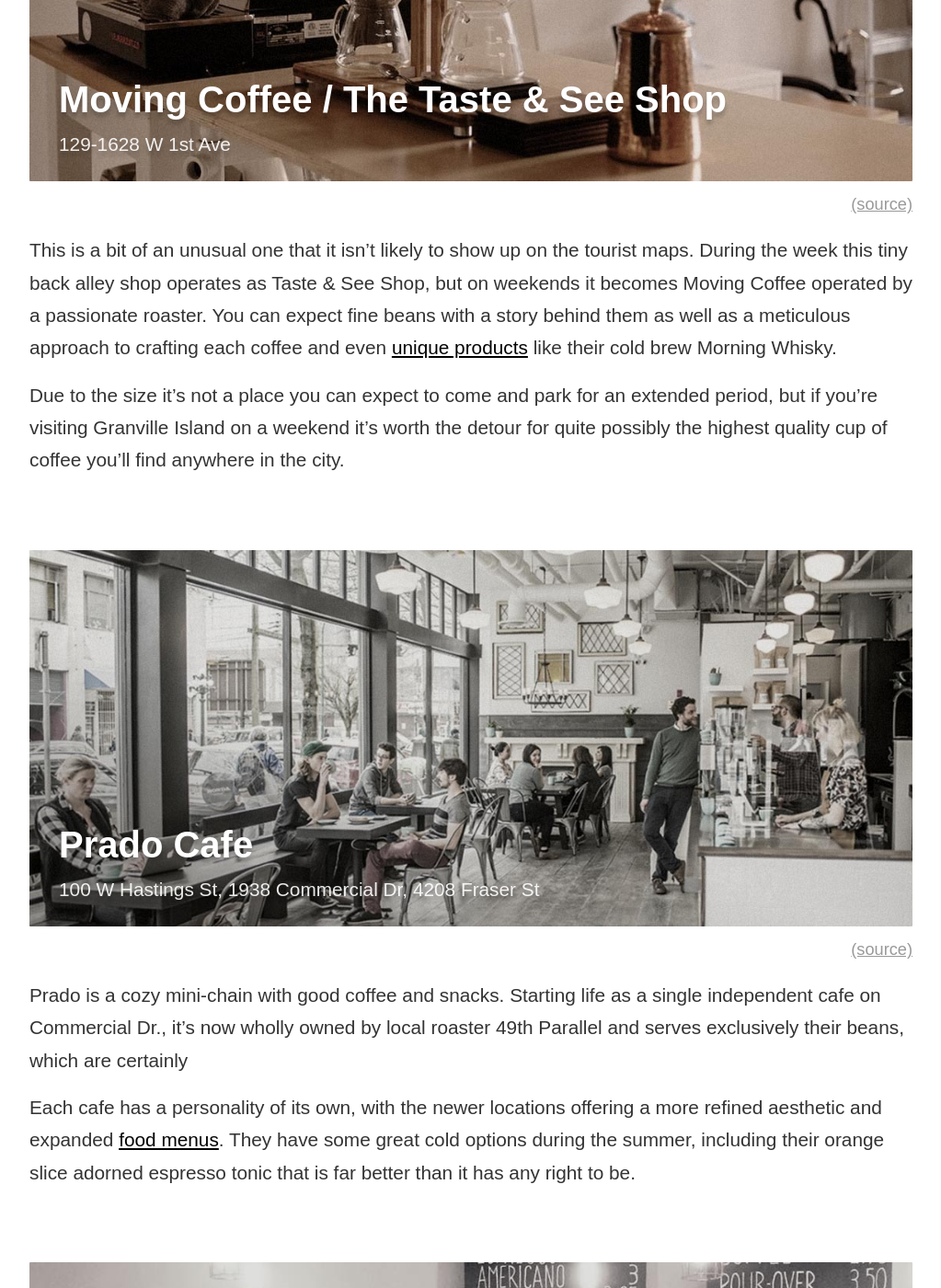
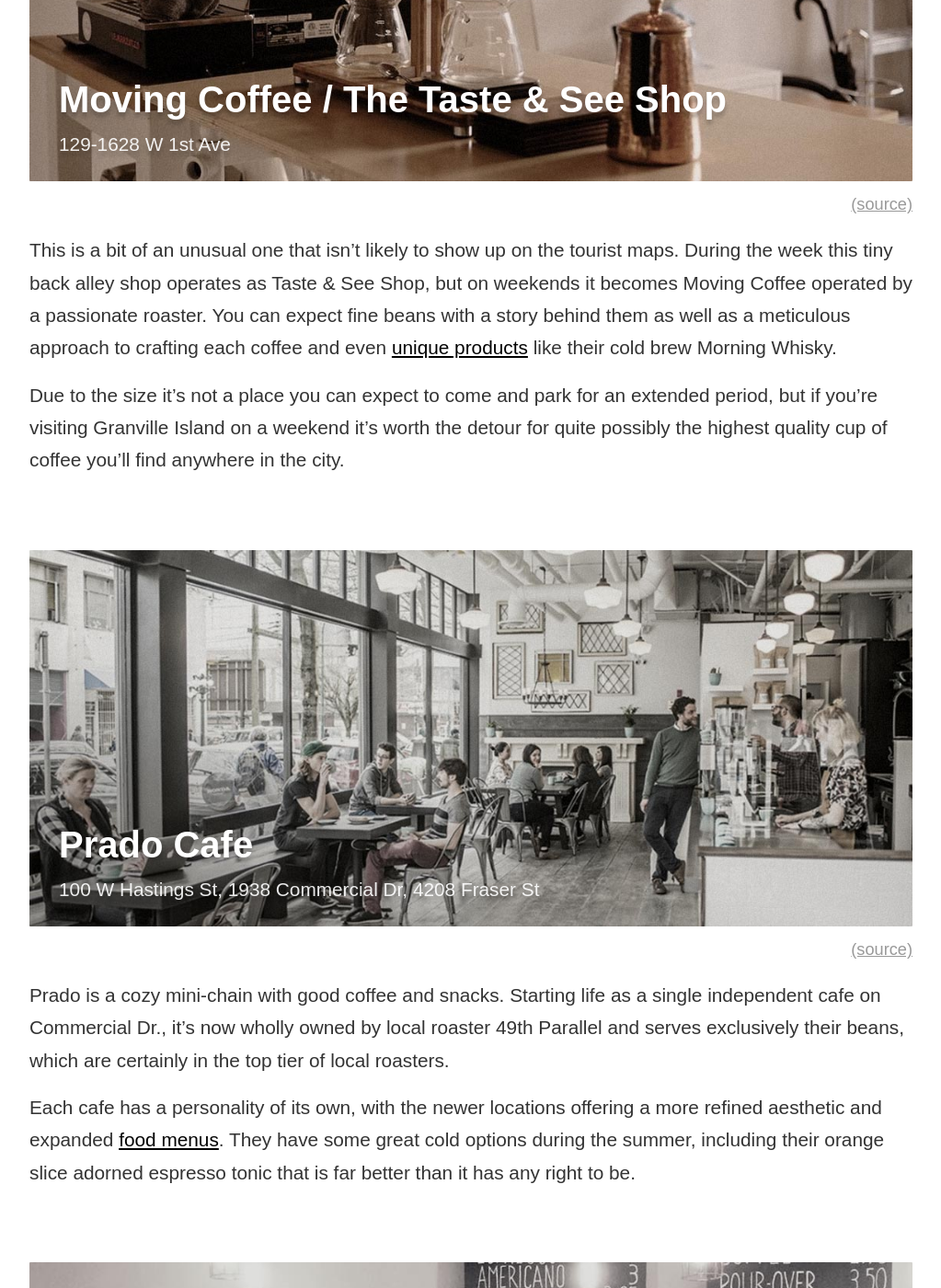
Before and after one commit to lindakovacs/daveshea.com, a Jekyll site: the page built from _posts/2016-12-21-vancouver-coffee-essentials.markdown, in a window 1280 px wide and 1400 px high, scrolled down 4518 px. Shown: the whole window at 92% size, without its empty margins (128-1151 px from the left). Built offline with Jekyll 4.4.1, drawn with Linux system fonts in a browser that asks for light colours.

Commit message:
A few wording fixes on the Coffee post

```diff
--- a/_posts/2016-12-21-vancouver-coffee-essentials.markdown
+++ b/_posts/2016-12-21-vancouver-coffee-essentials.markdown
@@ -71,7 +71,7 @@
 	<a href="https://www.instagram.com/p/BOGq4rFDtCV/?taken-by=movingcoffee" class="source">(source)</a>
 </div>
 
-This is a bit of an unusual one that it isn’t likely to show up on the tourist maps. During the week this tiny back alley shop operates as Taste & See Shop, but on weekends it becomes Moving Coffee operated by a passionate roaster. You can expect fine beans with a story behind them as well as a meticulous approach to crafting each coffee and even <a href="http://www.movingcoffee.com/collections/coffee">unique products</a> like their cold brew Morning Whisky.
+This is a bit of an unusual one that isn’t likely to show up on the tourist maps. During the week this tiny back alley shop operates as Taste & See Shop, but on weekends it becomes Moving Coffee operated by a passionate roaster. You can expect fine beans with a story behind them as well as a meticulous approach to crafting each coffee and even <a href="http://www.movingcoffee.com/collections/coffee">unique products</a> like their cold brew Morning Whisky.
 
 Due to the size it’s not a place you can expect to come and park for an extended period, but if you’re visiting Granville Island on a weekend it’s worth the detour for quite possibly the highest quality cup of coffee you’ll find anywhere in the city.
 
@@ -86,7 +86,7 @@
 </div>
 
 
-Prado is a cozy mini-chain with good coffee and snacks. Starting life as a single independent cafe on Commercial Dr., it's now wholly owned by local roaster 49th Parallel and serves exclusively their beans, which are certainly
+Prado is a cozy mini-chain with good coffee and snacks. Starting life as a single independent cafe on Commercial Dr., it's now wholly owned by local roaster 49th Parallel and serves exclusively their beans, which are certainly in the top tier of local roasters.
 
 Each cafe has a personality of its own, with the newer locations offering a more refined aesthetic and expanded <a href="http://pradocafevancouver.com/menu">food menus</a>. They have some great cold options during the summer, including their orange slice adorned espresso tonic that is far better than it has any right to be.
 
```
Also changed, not shown: 2 other files.
